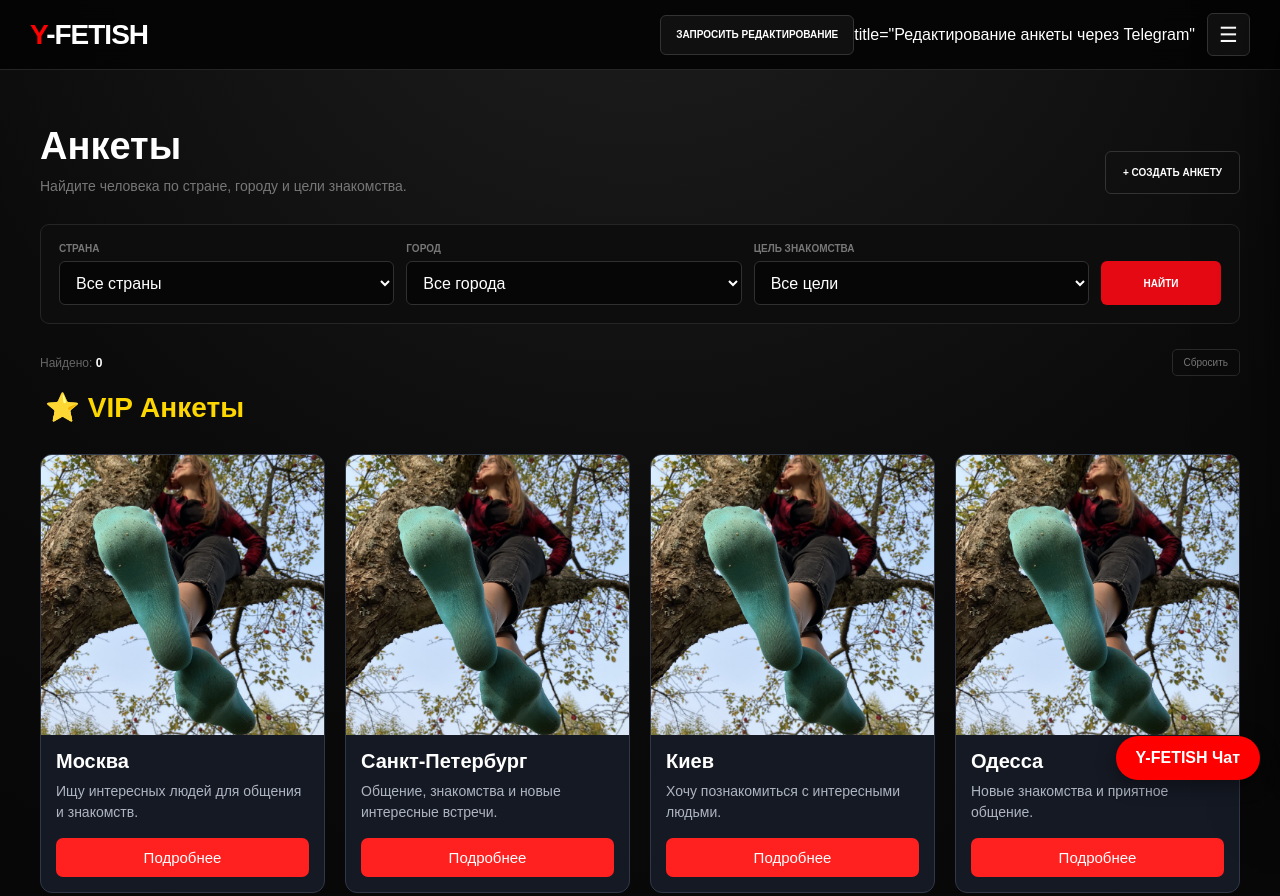
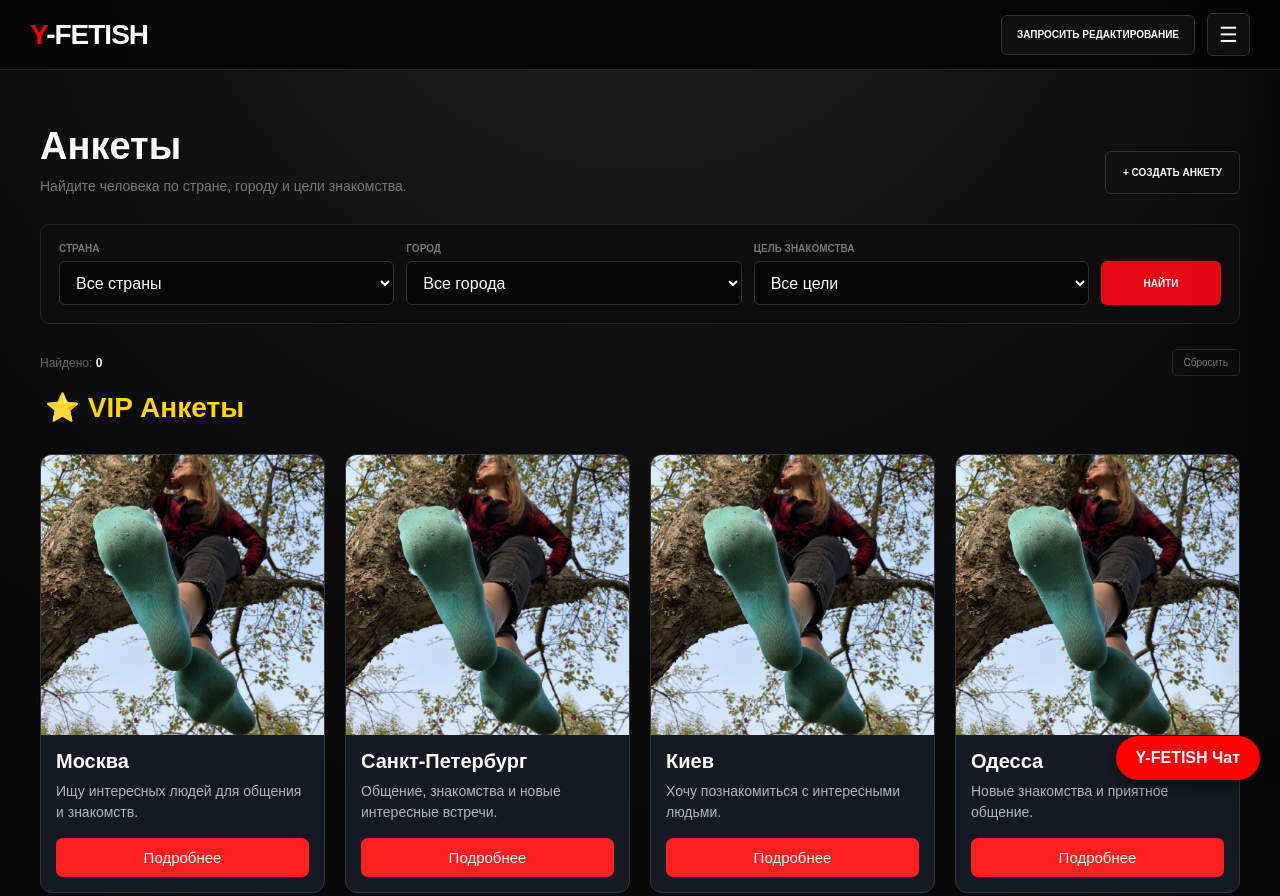
Before and after one commit to LilYolDi/Y-FETISH.Y, a website: page profiles.html in a window 1280 px wide. Shown: the top 896 px of the page. Drawn offline with Linux system fonts and the light colour scheme; no server answers.

```diff
--- a/profiles.html
+++ b/profiles.html
@@ -92,7 +92,6 @@
             <a href="https://t.me/Y_FETISH_SITE" class="login-button">
                 Запросить редактирование
             </a>
-			title="Редактирование анкеты через Telegram"
         </div>
 
         <button
```
